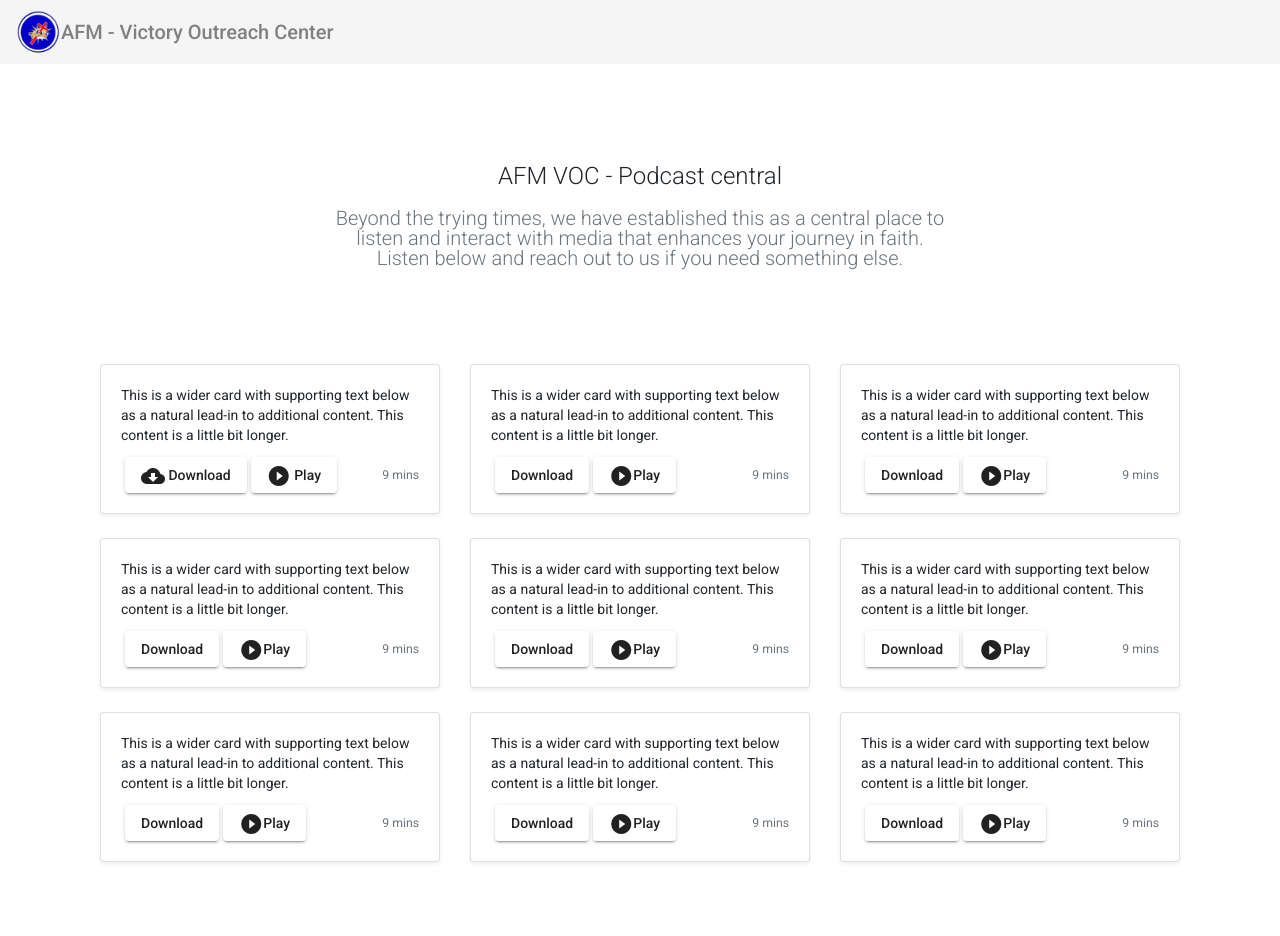
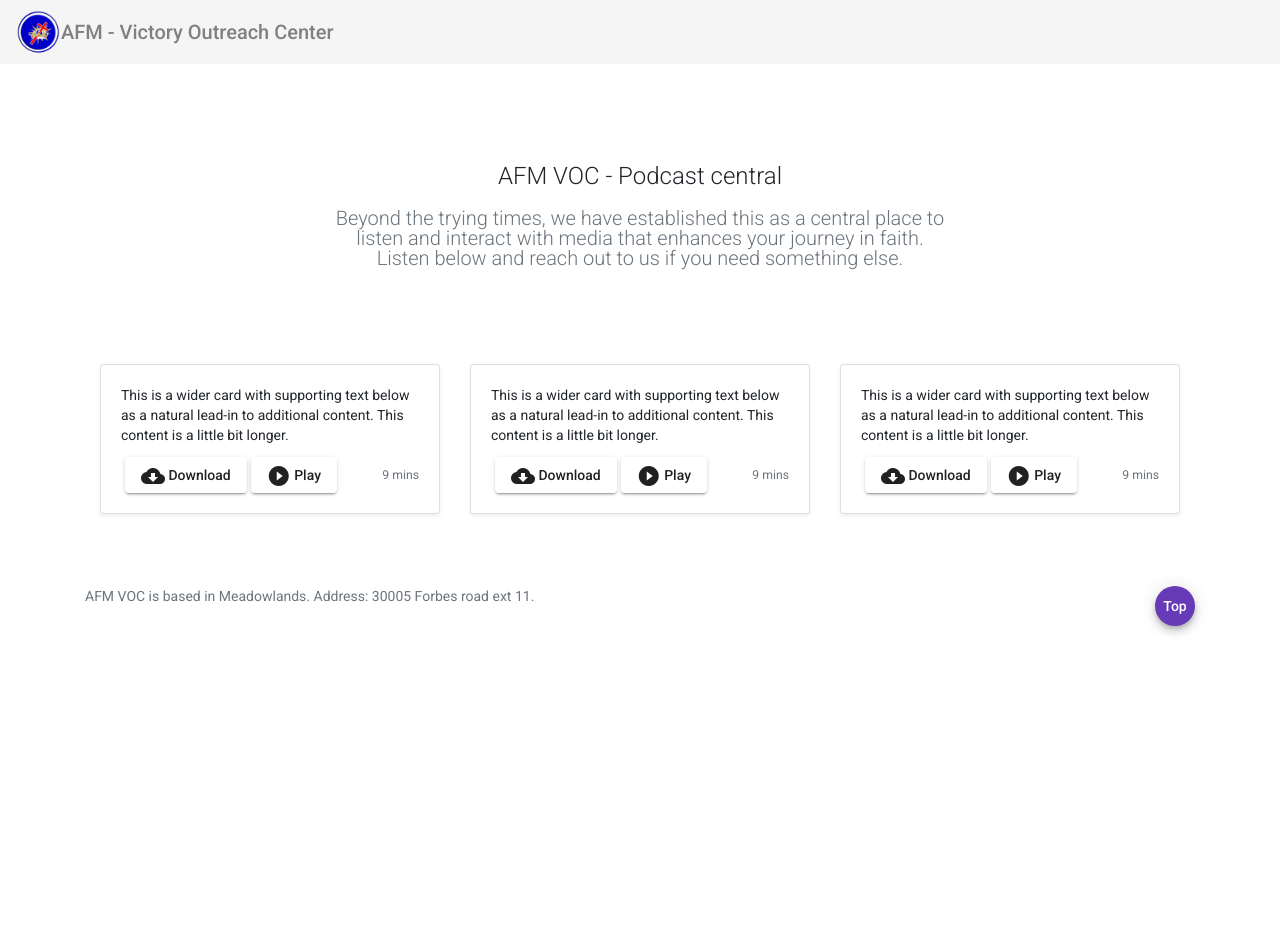
Before and after one commit to hacksonX/afm-voc, an Angular app: page / in a window 1280 px wide. Shown: the top 936 px of the page. After the commit the page ends 800 px from the top, so only its background shows below. Built offline with nearby package versions, Linux system fonts and the light colour scheme.

Commit message:
Added media sample

```diff
--- a/src/app/app.component.html
+++ b/src/app/app.component.html
@@ -43,10 +43,12 @@
               content. This content is a little bit longer.</p>
             <div class="d-flex justify-content-between align-items-center">
               <div class="btn-group">
-                <button type="button" mat-raised-button class="ml-1">Download</button>
-                <button type="button" mat-raised-button class="ml-1"><span class="material-icons">
+                <button type="button" mat-raised-button class="ml-1"> <span class="material-icons">
+                    cloud_download
+                  </span> Download</button>
+                <button type="button" mat-raised-button class="ml-1" (click)="openDialog()" class="ml-1"><span class="material-icons">
                     play_circle_filled
-                  </span>Play</button>
+                  </span> Play</button>
               </div>
               <small class="text-muted">9 mins</small>
             </div>
@@ -61,120 +63,12 @@
               content. This content is a little bit longer.</p>
             <div class="d-flex justify-content-between align-items-center">
               <div class="btn-group">
-                <button type="button" mat-raised-button class="ml-1">Download</button>
-                <button type="button" mat-raised-button class="ml-1"><span class="material-icons">
+                <button type="button" mat-raised-button class="ml-1"> <span class="material-icons">
+                    cloud_download
+                  </span> Download</button>
+                <button type="button" mat-raised-button class="ml-1" class="ml-1"><span class="material-icons">
                     play_circle_filled
-                  </span>Play</button>
-              </div>
-              <small class="text-muted">9 mins</small>
-            </div>
-          </div>
-        </div>
-      </div>
-
-      <div class="col-md-4">
-        <div class="card mb-4 shadow-sm">
-          <!-- {% include icons/placeholder.svg width="100%" height="225" background="#55595c" color="#eceeef" class="card-img-top" text="Thumbnail" %} -->
-          <div class="card-body">
-            <p class="card-text">This is a wider card with supporting text below as a natural lead-in to additional
-              content. This content is a little bit longer.</p>
-            <div class="d-flex justify-content-between align-items-center">
-              <div class="btn-group">
-                <button type="button" mat-raised-button class="ml-1">Download</button>
-                <button type="button" mat-raised-button class="ml-1"><span class="material-icons">
-                    play_circle_filled
-                  </span>Play</button>
-              </div>
-              <small class="text-muted">9 mins</small>
-            </div>
-          </div>
-        </div>
-      </div>
-      <div class="col-md-4">
-        <div class="card mb-4 shadow-sm">
-          <!-- {% include icons/placeholder.svg width="100%" height="225" background="#55595c" color="#eceeef" class="card-img-top" text="Thumbnail" %} -->
-          <div class="card-body">
-            <p class="card-text">This is a wider card with supporting text below as a natural lead-in to additional
-              content. This content is a little bit longer.</p>
-            <div class="d-flex justify-content-between align-items-center">
-              <div class="btn-group">
-                <button type="button" mat-raised-button class="ml-1">Download</button>
-                <button type="button" mat-raised-button class="ml-1"><span class="material-icons">
-                    play_circle_filled
-                  </span>Play</button>
-              </div>
-              <small class="text-muted">9 mins</small>
-            </div>
-          </div>
-        </div>
-      </div>
-      <div class="col-md-4">
-        <div class="card mb-4 shadow-sm">
-          <!-- {% include icons/placeholder.svg width="100%" height="225" background="#55595c" color="#eceeef" class="card-img-top" text="Thumbnail" %} -->
-          <div class="card-body">
-            <p class="card-text">This is a wider card with supporting text below as a natural lead-in to additional
-              content. This content is a little bit longer.</p>
-            <div class="d-flex justify-content-between align-items-center">
-              <div class="btn-group">
-                <button type="button" mat-raised-button class="ml-1">Download</button>
-                <button type="button" mat-raised-button class="ml-1"><span class="material-icons">
-                    play_circle_filled
-                  </span>Play</button>
-              </div>
-              <small class="text-muted">9 mins</small>
-            </div>
-          </div>
-        </div>
-      </div>
-
-      <div class="col-md-4">
-        <div class="card mb-4 shadow-sm">
-          <!-- {% include icons/placeholder.svg width="100%" height="225" background="#55595c" color="#eceeef" class="card-img-top" text="Thumbnail" %} -->
-          <div class="card-body">
-            <p class="card-text">This is a wider card with supporting text below as a natural lead-in to additional
-              content. This content is a little bit longer.</p>
-            <div class="d-flex justify-content-between align-items-center">
-              <div class="btn-group">
-                <button type="button" mat-raised-button class="ml-1">Download</button>
-                <button type="button" mat-raised-button class="ml-1"><span class="material-icons">
-                    play_circle_filled
-                  </span>Play</button>
-              </div>
-              <small class="text-muted">9 mins</small>
-            </div>
-          </div>
-        </div>
-      </div>
-      <div class="col-md-4">
-        <div class="card mb-4 shadow-sm">
-          <!-- {% include icons/placeholder.svg width="100%" height="225" background="#55595c" color="#eceeef" class="card-img-top" text="Thumbnail" %} -->
-          <div class="card-body">
-            <p class="card-text">This is a wider card with supporting text below as a natural lead-in to additional
-              content. This content is a little bit longer.</p>
-            <div class="d-flex justify-content-between align-items-center">
-              <div class="btn-group">
-                <button type="button" mat-raised-button class="ml-1">Download</button>
-                <button type="button" mat-raised-button class="ml-1"><span class="material-icons">
-                    play_circle_filled
-                  </span>Play</button>
-              </div>
-              <small class="text-muted">9 mins</small>
-            </div>
-          </div>
-        </div>
-      </div>
-      <div class="col-md-4">
-        <div class="card mb-4 shadow-sm">
-          <!-- {% include icons/placeholder.svg width="100%" height="225" background="#55595c" color="#eceeef" class="card-img-top" text="Thumbnail" %} -->
-          <div class="card-body">
-            <p class="card-text">This is a wider card with supporting text below as a natural lead-in to additional
-              content. This content is a little bit longer.</p>
-            <div class="d-flex justify-content-between align-items-center">
-              <div class="btn-group">
-                <button type="button" mat-raised-button class="ml-1">Download</button>
-                <button type="button" mat-raised-button class="ml-1"><span class="material-icons">
-                    play_circle_filled
-                  </span>Play</button>
+                  </span> Play</button>
               </div>
               <small class="text-muted">9 mins</small>
             </div>
@@ -188,8 +82,8 @@
 <footer class="text-muted">
   <div class="container">
     <p class="float-right">
-      <a href="#">Back to top</a>
+      <a href="#"><button mat-mini-fab color="primary">Top</button></a>
     </p>
-    <p>AFM VOC is based in Meadowlands. Exact address is 30005 Forbes road ext 11.</p>
+    <p>AFM VOC is based in Meadowlands. Address: 30005 Forbes road ext 11.</p>
   </div>
 </footer>
--- a/src/app/app.component.ts
+++ b/src/app/app.component.ts
@@ -1,4 +1,5 @@
 import { Component } from '@angular/core';
+import { MatDialog, MAT_DIALOG_DATA, MatDialogRef } from '@angular/material/dialog';
 
 @Component({
   selector: 'app-root',
@@ -7,4 +8,35 @@
 })
 export class AppComponent {
   title = 'afm-voc';
+
+  constructor(public dialog: MatDialog) {}
+
+  openDialog(): void {
+    const dialogRef = this.dialog.open(DialogOverviewExampleDialog, {
+      width: '250px',
+      data: {name: 'this.name', animal: 'this.animal'}
+    });
+
+    dialogRef.afterClosed().subscribe(result => {
+      console.log('The dialog was closed');
+    });
+  }
+
 }
+
+@Component({
+  selector: 'dialog-overview-example-dialog',
+  templateUrl: 'podcast.html',
+})
+export class DialogOverviewExampleDialog {
+
+  constructor(
+    public dialogRef: MatDialogRef<DialogOverviewExampleDialog>,
+    // @Inject(MAT_DIALOG_DATA) public data: DialogData
+    ) {}
+
+  onNoClick(): void {
+    this.dialogRef.close();
+  }
+
+}
--- /dev/null
+++ b/src/app/podcast.html
@@ -0,0 +1,7 @@
+<h3>Message title</h3>
+<div>
+    <audio style="width: 200px;" controls>
+        <source src="../assets/podcast1.mp3" type="audio/mpeg">
+      Your browser does not support the audio element.
+      </audio>
+</div>
```
Also changed, not shown: src/app/app.module.ts (+7 -3 lines), 1 other file (tests, documents, lock files or other folders).
